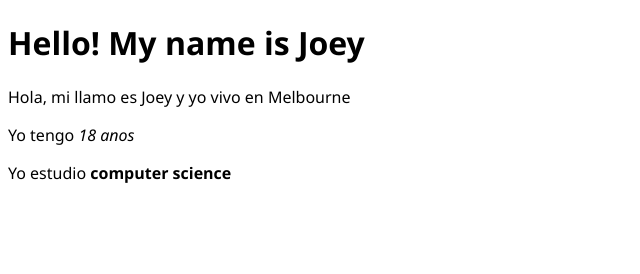
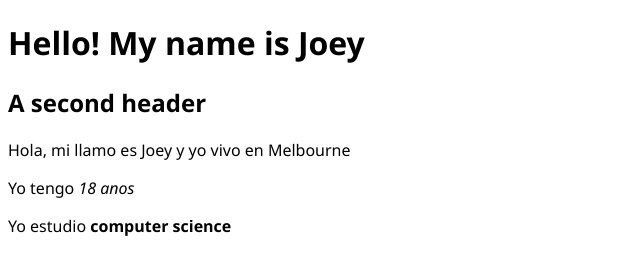
Before and after one commit to 105928712/lab1, a plain HTML site: page index.html in a window 1280 px wide. Shown: the whole page, without its empty margins (0-640 px from the left). Drawn offline with Linux system fonts and the light colour scheme.

Commit message:
add a second header

```diff
--- a/index.html
+++ b/index.html
@@ -15,6 +15,7 @@
     </head>
     <body>
         <h1>Hello! My name is Joey</h1>
+        <h2>A second header</h2>
         <p>Hola, mi llamo es Joey y yo vivo en Melbourne</p>
         <p>Yo tengo <em>18 anos</em></p>
         <p>Yo estudio <strong>computer science</strong></p>
```
